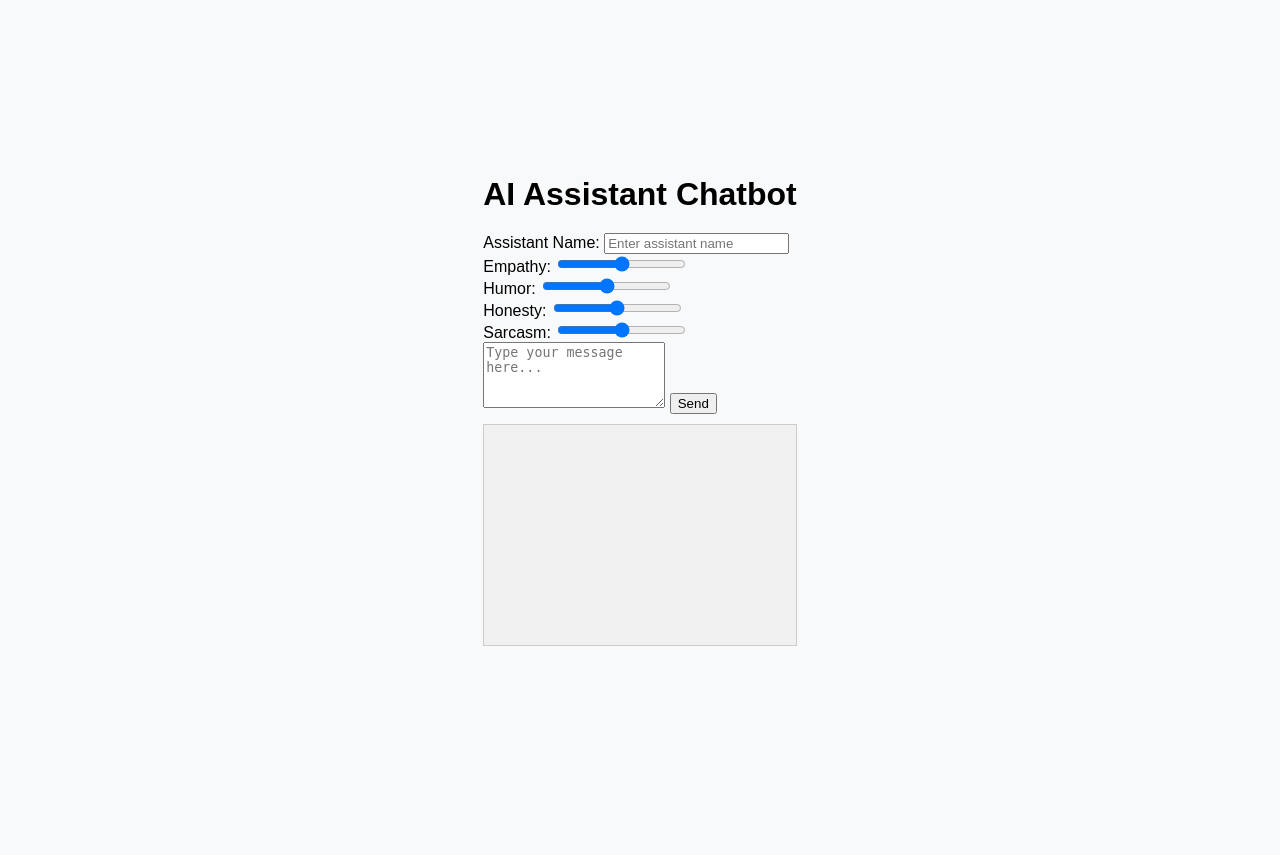
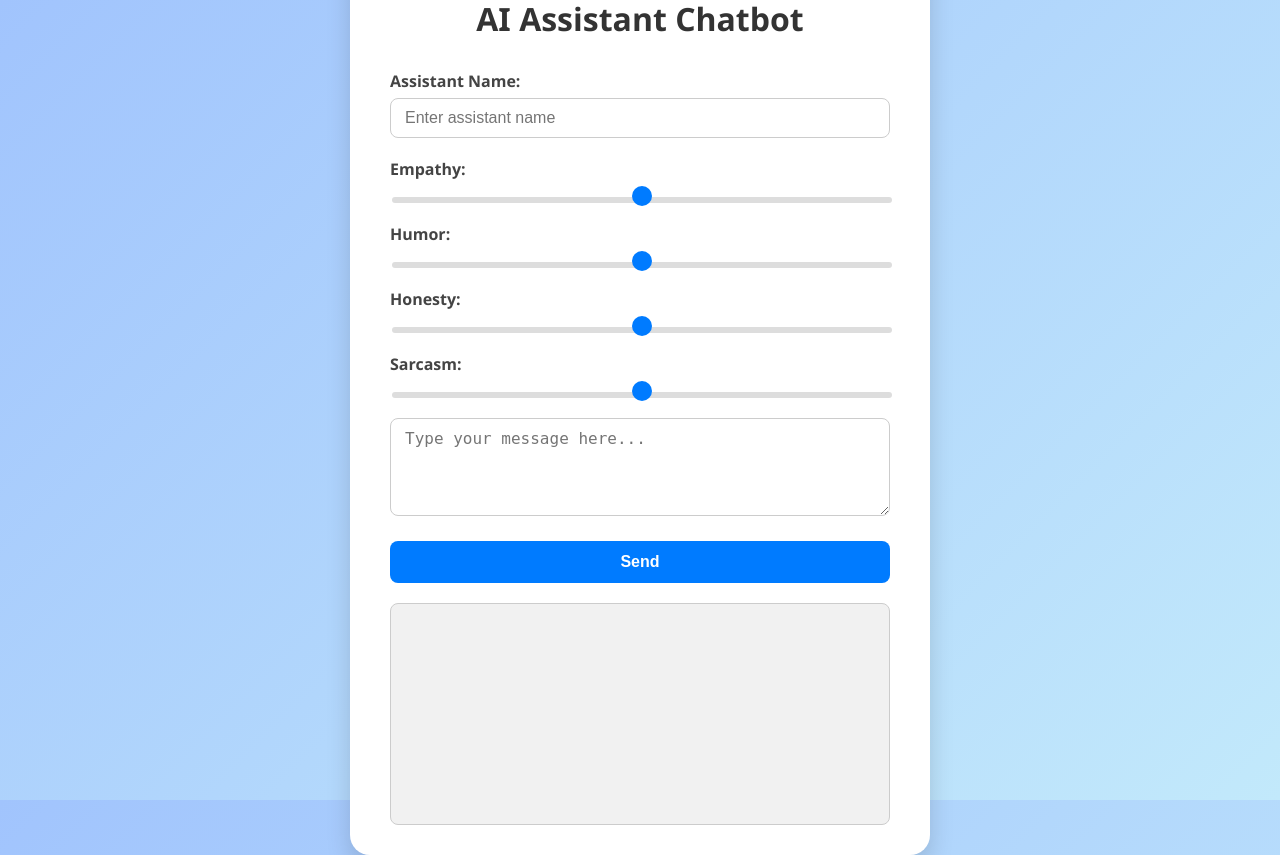
Before and after one commit to tpxforever/AURA, a Flask app: page /assistant in a window 1280 px wide. Before the commit the page ends 646 px from the top, so only its background shows below. Run offline with Flask 3, Linux system fonts and the light colour scheme.

Commit message:
Styling for assistant page

```diff
--- a/static/assistant_style.css
+++ b/static/assistant_style.css
@@ -1,31 +1,142 @@
 body {
-    font-family: Arial, sans-serif;
-    background-color: #f8f9fa;
+    font-family: 'Segoe UI', Tahoma, Geneva, Verdana, sans-serif;
+    background: linear-gradient(135deg, #a1c4fd, #c2e9fb);
+    margin: 0;
+    padding: 0;
     display: flex;
     justify-content: center;
     align-items: center;
     height: 100vh;
-    margin: 0;
 }
 
-.container {
+.chatbot-container {
     background: white;
-    padding: 20px;
-    border-radius: 8px;
-    width: 400px;
-    box-shadow: 0px 4px 6px rgba(0, 0, 0, 0.1);
+    border-radius: 20px;
+    box-shadow: 0 12px 24px rgba(0, 0, 0, 0.15);
+    padding: 30px 40px;
+    width: 100%;
+    max-width: 500px;
 }
 
 h1 {
     text-align: center;
+    color: #333;
+    margin-bottom: 30px;
+}
+
+label {
+    display: block;
+    margin-bottom: 6px;
+    font-weight: 600;
+    color: #444;
+}
+
+input[type="text"],
+textarea {
+    width: 100%;
+    padding: 10px 14px;
     margin-bottom: 20px;
+    border: 1px solid #ccc;
+    border-radius: 8px;
+    font-size: 16px;
+    box-sizing: border-box;
+}
+
+input[type="range"] {
+    width: 100%;
+    margin-bottom: 20px;
+    appearance: none;
+    height: 6px;
+    border-radius: 5px;
+    background: #ddd;
+    outline: none;
+    transition: background 0.3s ease-in-out;
+}
+
+input[type="range"]::-webkit-slider-thumb {
+    appearance: none;
+    width: 20px;
+    height: 20px;
+    background: #007BFF;
+    border-radius: 50%;
+    cursor: pointer;
+    border: none;
+    transition: transform 0.2s;
+}
+
+input[type="range"]::-webkit-slider-thumb:hover {
+    transform: scale(1.1);
+}
+
+textarea {
+    resize: vertical;
+}
+
+button#send-btn {
+    width: 100%;
+    padding: 12px;
+    background-color: #007BFF;
+    color: white;
+    border: none;
+    font-size: 16px;
+    font-weight: 600;
+    border-radius: 8px;
+    cursor: pointer;
+    transition: background-color 0.3s ease;
+}
+
+button#send-btn:hover {
+    background-color: #0056b3;
 }
 
 .chat-window {
     border: 1px solid #ccc;
+    background: #f1f1f1;
+    border-radius: 8px;
     padding: 10px;
+    margin-top: 20px;
     height: 200px;
     overflow-y: auto;
-    background: #f0f0f0;
-    margin-top: 10px;
+    font-size: 14px;
+    color: #222;
 }
+
+/* Default slider styles */
+input[type="range"] {
+    -webkit-appearance: none;
+    appearance: none;
+    width: 100%;
+    height: 6px;
+    border-radius: 5px;
+    background: #ddd;
+    outline: none;
+    margin-bottom: 20px;
+}
+
+/* Webkit (Chrome, Safari) thumb and track */
+input[type="range"]::-webkit-slider-thumb {
+    -webkit-appearance: none;
+    height: 20px;
+    width: 20px;
+    background: #007BFF;
+    border-radius: 50%;
+    cursor: pointer;
+    border: none;
+    margin-top: -7px;
+}
+
+input[type="range"]::-moz-range-thumb {
+    height: 20px;
+    width: 20px;
+    background: #007BFF;
+    border: none;
+    border-radius: 50%;
+    cursor: pointer;
+}
+
+/* Fallback track styles */
+input[type="range"]::-moz-range-track {
+    height: 6px;
+    background: #ddd;
+    border-radius: 5px;
+}
```
